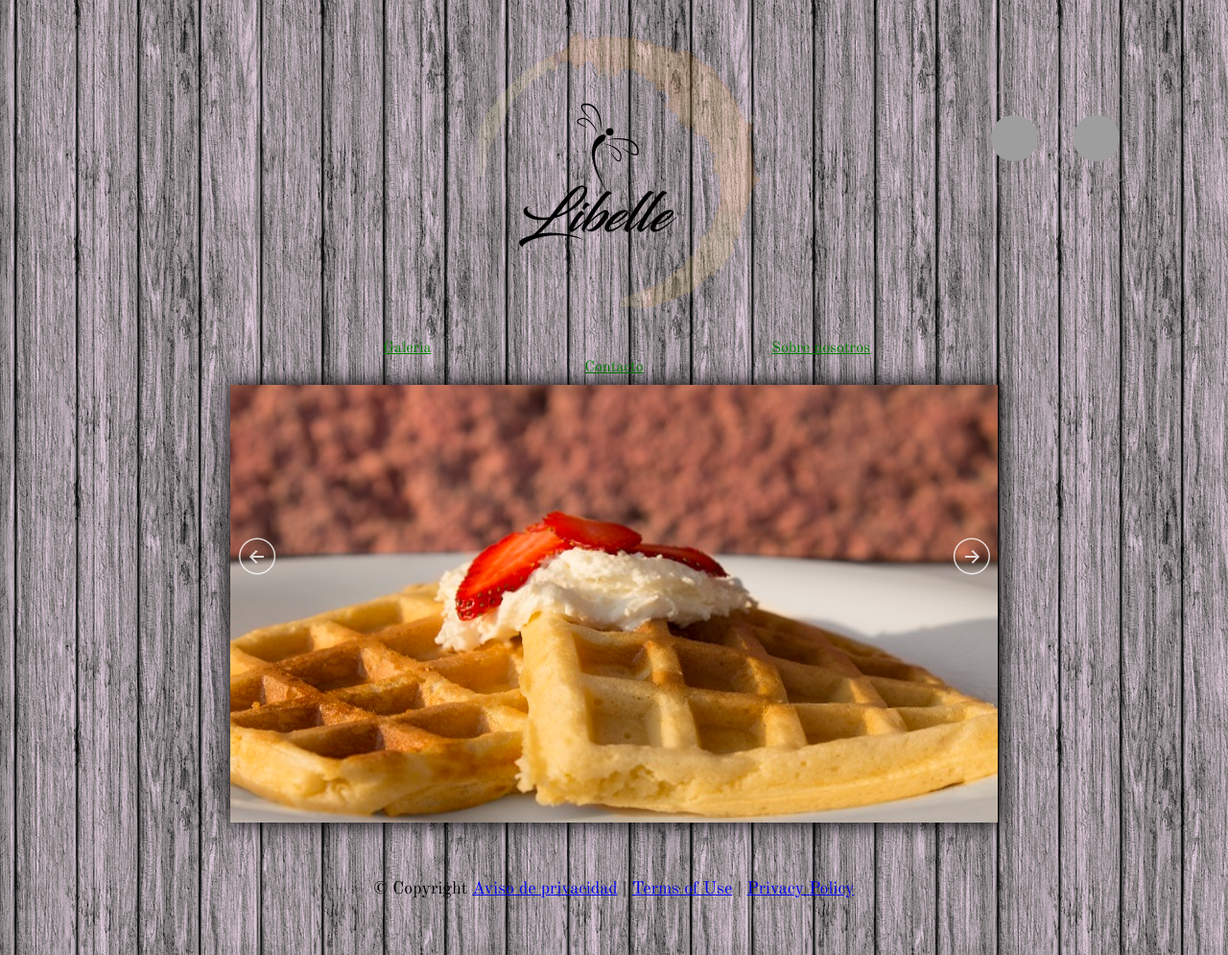
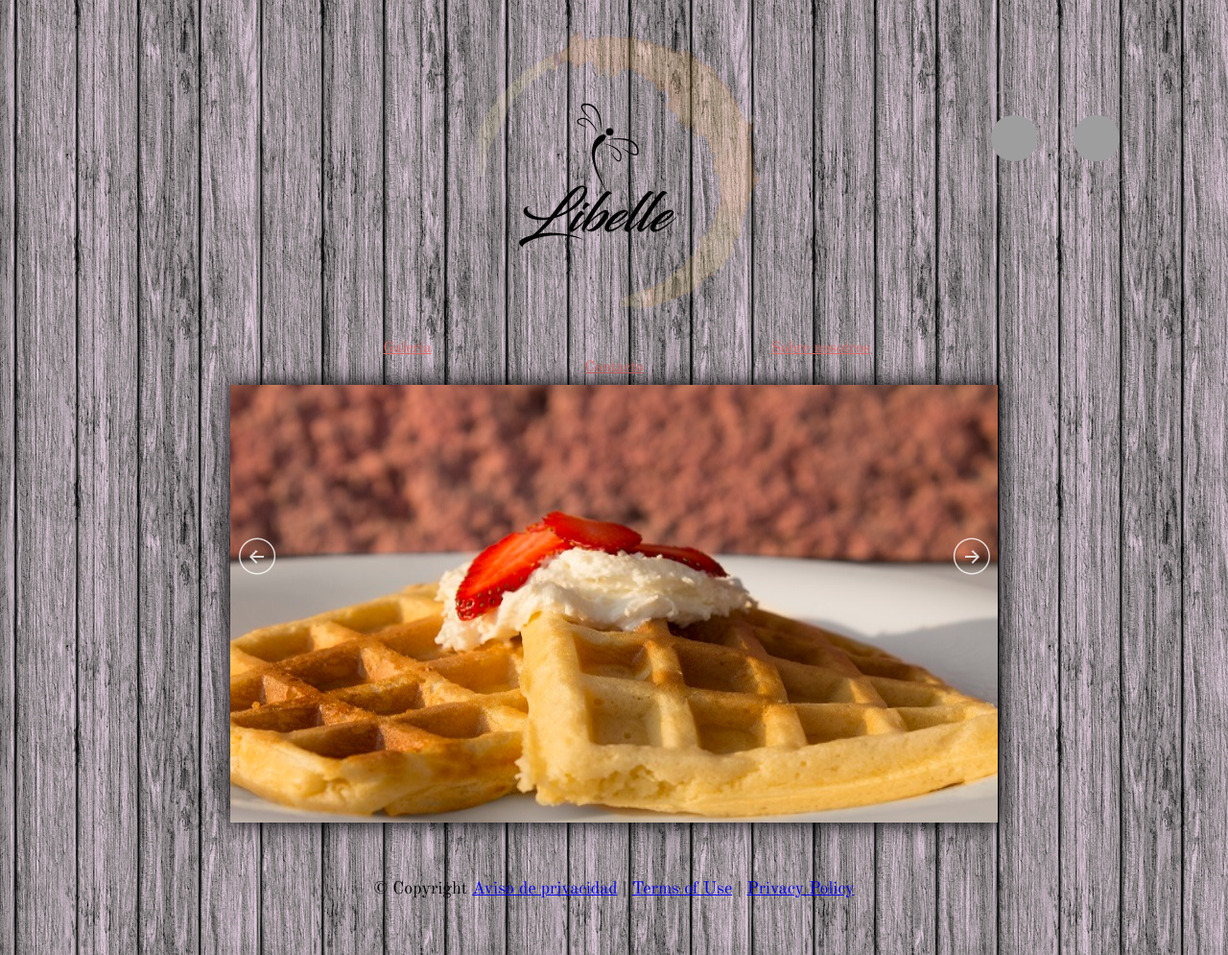
Before and after one commit to CorpWeb/LibelleCafe, a plain HTML site: page index.html in a window 1280 px wide. Shown: the whole page at 96% size. Drawn offline with nearby package versions, Linux system fonts and the light colour scheme; grey boxes are pictures that could not be loaded.

Commit message:
Update style.css

```diff
--- a/style.css
+++ b/style.css
@@ -38,7 +38,7 @@ ul {
   }
 
   li a {
-	  color: green;
+	  color: #e06764;
   }
 
 @media screen and (min-width: 20em) {
```
